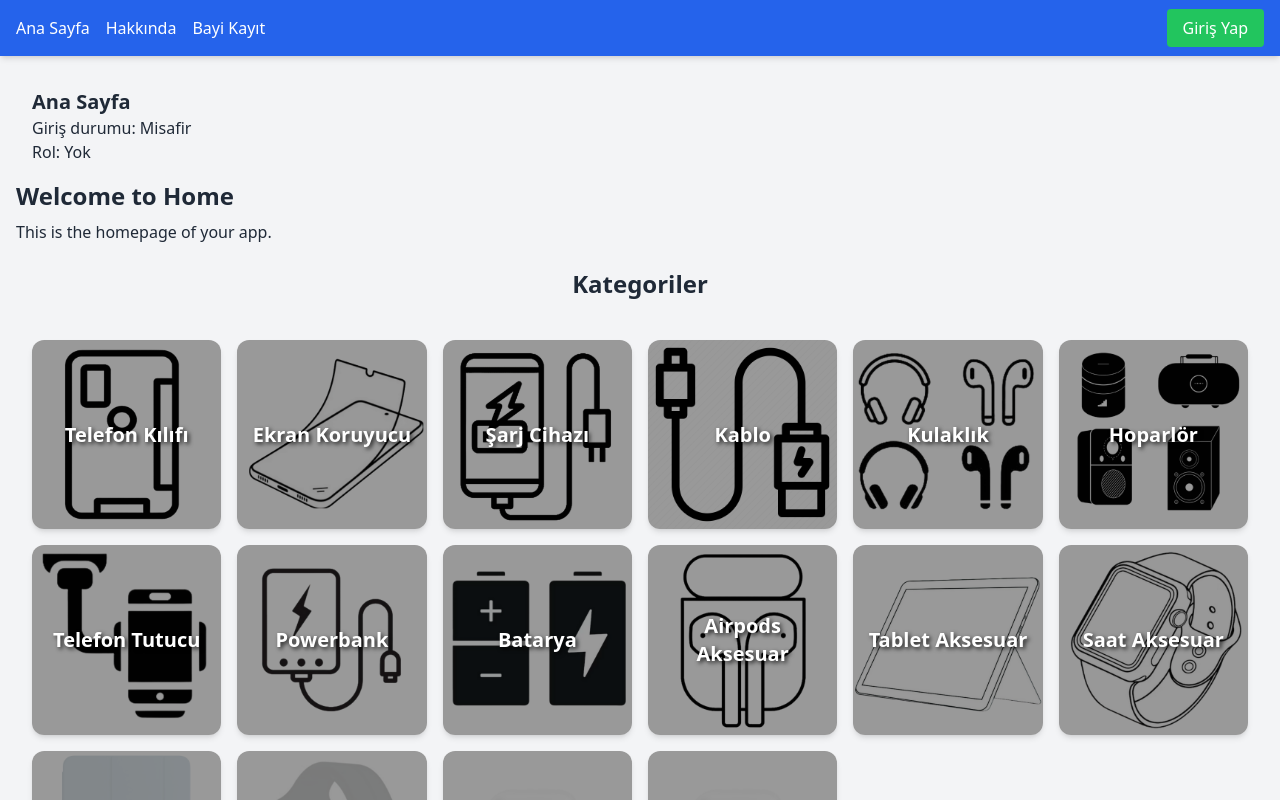
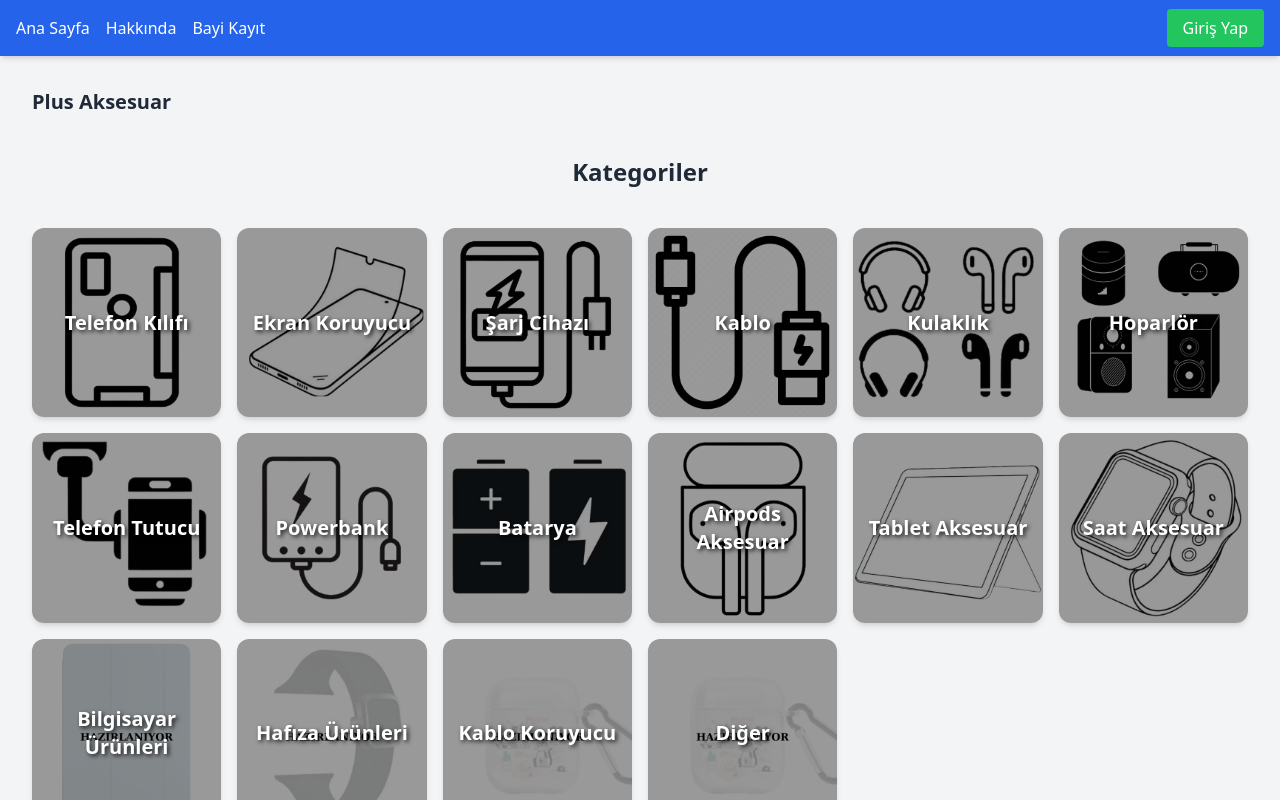
Before and after one commit to ntxso/client, a React (Vite) app: page / in a window 1280 px wide. Shown: the top 800 px of the page. Built offline with nearby package versions, Linux system fonts and the light colour scheme.

Commit message:
Refactor API calls in ProductService and CustomerService to use POST for update and delete operations; update Home and ProductDetail components for consistency and improved layout

```diff
--- a/src/pages/Home.tsx
+++ b/src/pages/Home.tsx
@@ -1,22 +1,16 @@
 import CategoryGrid from "../components/CategoryGrid";
-import { useAuth } from '../context/AuthContext'
 
 const Home = () => {
-  const { role, isAuthenticated } = useAuth()
 
   return (
     <div>
       <div className="p-4">
-      <h1 className="text-xl font-bold">Ana Sayfa</h1>
-      <p>Giriş durumu: {isAuthenticated ? 'Giriş Yapıldı' : 'Misafir'}</p>
-      <p>Rol: {role ?? 'Yok'}</p>
-    </div>
-      <h2 className="text-2xl font-semibold mb-2">Welcome to Home</h2>
-      <p>This is the homepage of your app.</p>
+        <h1 className="text-xl font-bold">Plus Aksesuar</h1>
+      </div>
       <div className="min-h-screen bg-gray-100">
-      <h1 className="text-2xl font-bold text-center py-6">Kategoriler</h1>
-      <CategoryGrid />
-    </div>
+        <h1 className="text-2xl font-bold text-center py-6">Kategoriler</h1>
+        <CategoryGrid />
+      </div>
     </div>
   )
 }
--- a/src/pages/ProductDertail.tsx
+++ b/src/pages/ProductDertail.tsx
@@ -80,13 +80,13 @@ const ProductDetail = () => {
       <h1 className="text-2xl font-bold mb-2">{product.name}</h1>
       <p className="text-gray-600 mb-2">Kod: {product.code}</p>
 
-      <div className="flex gap-2 overflow-x-auto mb-4">
+      <div className="grid grid-cols-1 sm:grid-cols-2 md:grid-cols-3 gap-4 mb-4">
         {product.images?.map(image => (
           <div key={image.id} className="relative">
             <img
               src={image.imageUrl}
               alt="Ürün görseli"
-              className="w-32 h-32 object-cover rounded border"
+              className="object-cover w-full rounded border"
             />
             {isAdmin && (
               <button
@@ -158,7 +158,7 @@ const ProductDetail = () => {
                 await deleteProduct(product.id ?? 0);
                 alert('Ürün silindi.');
                 // yönlendirme
-                window.location.href = '/admin/products'; // varsayılan admin ürün listesi
+                window.location.href = '/'; // varsayılan admin ürün listesi
               } catch (err) {
                 console.error('Ürün silme hatası:', err);
                 alert('Ürün silinirken hata oluştu.');
--- a/src/pages/ProductEdit.tsx
+++ b/src/pages/ProductEdit.tsx
@@ -108,6 +108,9 @@ const ProductEdit = () => {
                     <button type="button" onClick={handleDelete} className="bg-red-600 hover:bg-red-700 text-white px-4 py-2 rounded">
                         Sil
                     </button>
+                    <button type="button" onClick={()=>{ navigate(`/products/${id}`);}} className="bg-gray-600 hover:bg-red-700 text-white px-4 py-2 rounded">
+                        Vazgeç
+                    </button>
                 </div>
             </form>
         </div>
--- a/src/services/CustomerService.tsx
+++ b/src/services/CustomerService.tsx
@@ -62,7 +62,7 @@ class CustomerService {
 
   async updateCustomer(id: string, customer: Customer): Promise<Customer> {
     try {
-      const response = await axios.put<Customer>(`${this.baseUrl}/${id}`, customer);
+      const response = await axios.post<Customer>(`${this.baseUrl}/Update/${id}`, customer);
       return response.data;
     } catch (error) {
       console.error(`Error updating customer with id ${id}:`, error);
@@ -72,7 +72,7 @@ class CustomerService {
 
   async deleteCustomer(id: string): Promise<void> {
     try {
-      await axios.delete(`${this.baseUrl}/${id}`);
+      await axios.post(`${this.baseUrl}/Delete/${id}`);
     } catch (error) {
       console.error(`Error deleting customer with id ${id}:`, error);
       throw error;
--- a/src/services/ProductService.tsx
+++ b/src/services/ProductService.tsx
@@ -10,7 +10,7 @@ const API_BASE_URL = `${import.meta.env.VITE_API_BASE_URL}`;
 export const deleteProductImage = async (imageId: number) => {
   // Resim silme işlemi için API çağrısı
   try {
-    await axios.delete(`${API_BASE_URL}/ProductImages/${imageId}`);
+    await axios.post(`${API_BASE_URL}/ProductImages/Delete/${imageId}`);
   } catch (error) {
     console.error(`Ürün silinirken hata oluştu (ID: ${imageId}):`, error);
     throw error;
@@ -63,7 +63,7 @@ export const addProduct = async (product: Omit<Product, 'id' | 'category' | 'ima
 // Ürün güncelleme
 export const updateProduct = async (id: number, product: Partial<Product>): Promise<void> => {
   try {
-    await axios.put(`${API_BASE_URL}/Products/${id}`, product);
+    await axios.post(`${API_BASE_URL}/Products/Update/${id}`, product);
   } catch (error) {
     console.error(`Ürün güncellenirken hata oluştu (ID: ${id}):`, error);
     throw error;
@@ -73,7 +73,7 @@ export const updateProduct = async (id: number, product: Partial<Product>): Prom
 // Ürün silme
 export const deleteProduct = async (id: number): Promise<void> => {
   try {
-    await axios.delete(`${API_BASE_URL}/Products/${id}`);
+    await axios.post(`${API_BASE_URL}/Products/Delete/${id}`);
   } catch (error) {
     console.error(`Ürün silinirken hata oluştu (ID: ${id}):`, error);
     throw error;
```
